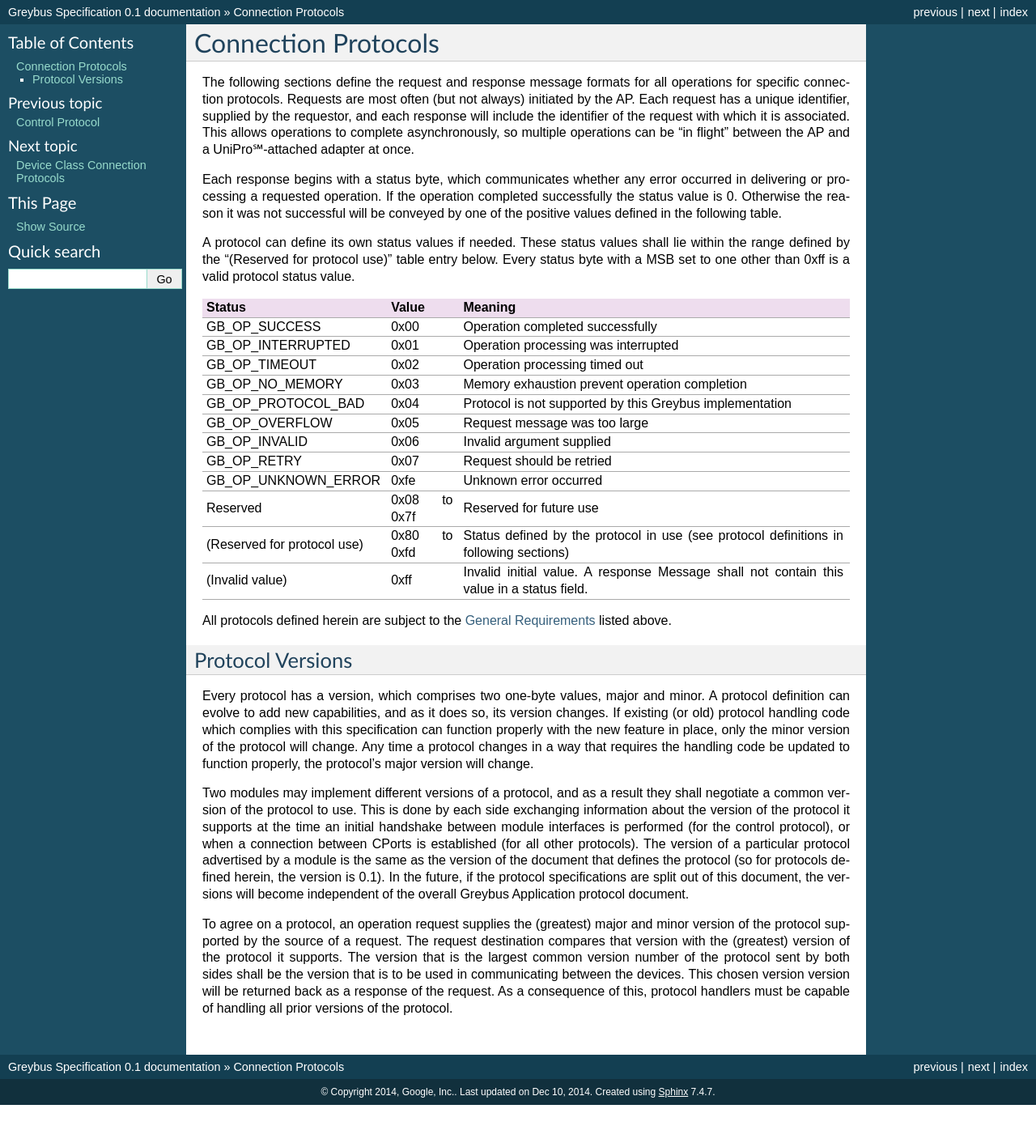
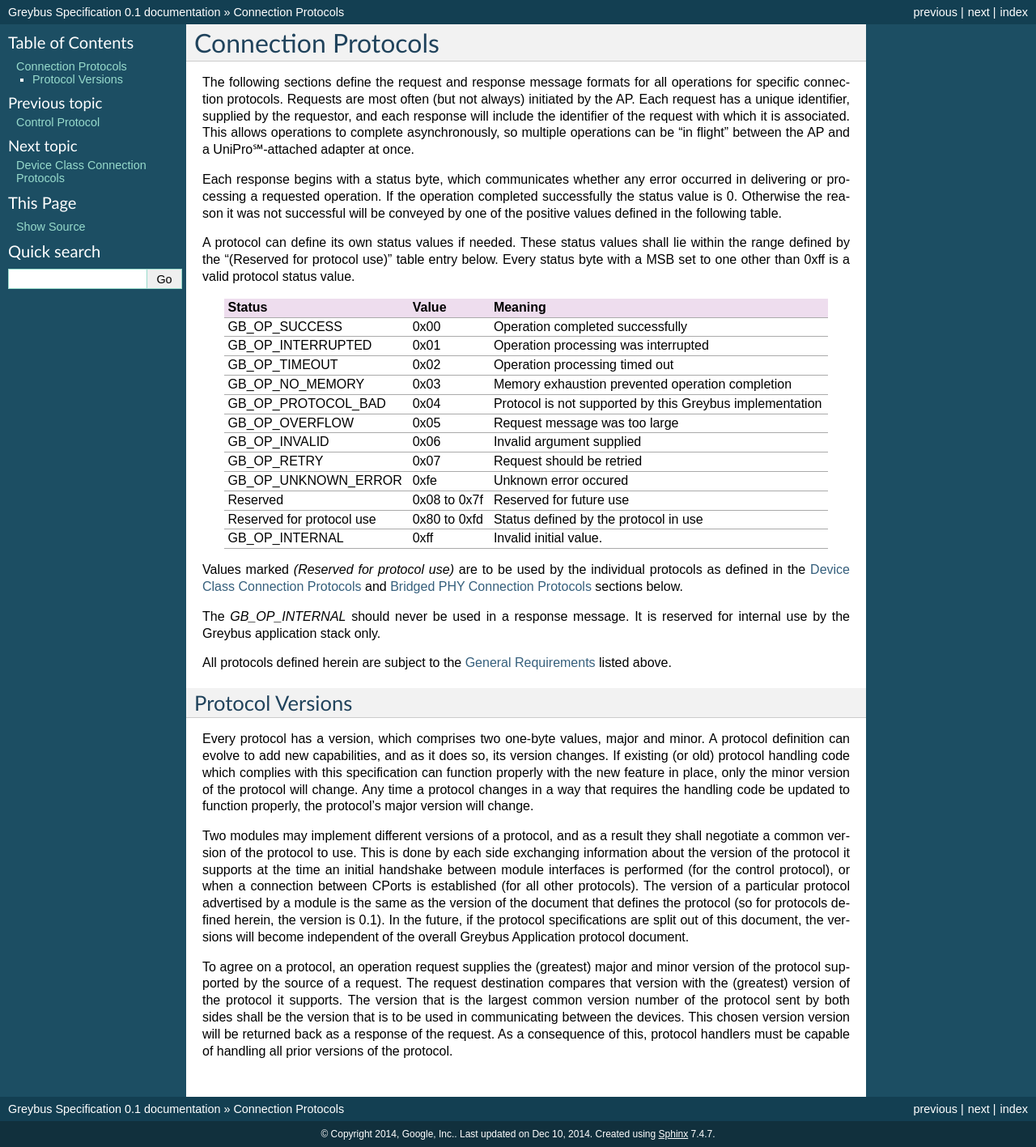
Before and after one commit to projectara/greybus-spec, a Sphinx documentation site: the page built from source/connection.rst, in a window 1280 px wide. Shown: the whole page at 81% size. Built offline with Sphinx 7.4.7, drawn with Linux system fonts in a browser that asks for light colours; before the commit the page ends 1365 px from its top, so only the background shows below that.

Commit message:
Connection Protocols: convert table to "native" rst type
There was only one table in this section, in the "sphinx" format, so
convert it to "native" rst format.  In this conversion, move some of the
wording of the "meaning" out into the text itself, as a table shouldn't
have multiple sentances in a single field.

Also explicitly define GB_OP_INTERNAL as a value, showing that this is
an internal use value, not just some "invalid" field.

Reviewed-by: Marti Bolivar <mbolivar@leaflabs.com>
Signed-off-by: Greg Kroah-Hartman <greg@kroah.com>

```diff
--- a/source/connection.rst
+++ b/source/connection.rst
@@ -23,50 +23,29 @@ values shall lie within the range defined by the "(Reserved for
 protocol use)" table entry below. Every status byte with a MSB set to
 one other than 0xff is a valid protocol status value.
 
-.. list-table::
-   :header-rows: 1
+============================  ===============  =======================
+Status                        Value            Meaning
+============================  ===============  =======================
+GB_OP_SUCCESS                 0x00             Operation completed successfully
+GB_OP_INTERRUPTED             0x01             Operation processing was interrupted
+GB_OP_TIMEOUT                 0x02             Operation processing timed out
+GB_OP_NO_MEMORY               0x03             Memory exhaustion prevented operation completion
+GB_OP_PROTOCOL_BAD            0x04             Protocol is not supported by this Greybus implementation
+GB_OP_OVERFLOW                0x05             Request message was too large
+GB_OP_INVALID                 0x06             Invalid argument supplied
+GB_OP_RETRY                   0x07             Request should be retried
+GB_OP_UNKNOWN_ERROR           0xfe             Unknown error occured
+Reserved                      0x08 to 0x7f     Reserved for future use
+Reserved for protocol use     0x80 to 0xfd     Status defined by the protocol in use
+GB_OP_INTERNAL                0xff             Invalid initial value.
+============================  ===============  =======================
 
-   * - Status
-     - Value
-     - Meaning
-   * - GB_OP_SUCCESS
-     - 0x00
-     - Operation completed successfully
-   * - GB_OP_INTERRUPTED
-     - 0x01
-     - Operation processing was interrupted
-   * - GB_OP_TIMEOUT
-     - 0x02
-     - Operation processing timed out
-   * - GB_OP_NO_MEMORY
-     - 0x03
-     - Memory exhaustion prevent operation completion
-   * - GB_OP_PROTOCOL_BAD
-     - 0x04
-     - Protocol is not supported by this Greybus implementation
-   * - GB_OP_OVERFLOW
-     - 0x05
-     - Request message was too large
-   * - GB_OP_INVALID
-     - 0x06
-     - Invalid argument supplied
-   * - GB_OP_RETRY
-     - 0x07
-     - Request should be retried
-   * - GB_OP_UNKNOWN_ERROR
-     - 0xfe
-     - Unknown error occurred
-   * - Reserved
-     - 0x08 to 0x7f
-     - Reserved for future use
-   * - (Reserved for protocol use)
-     - 0x80 to 0xfd
-     - Status defined by the protocol in use (see protocol definitions
-       in following sections)
-   * - (Invalid value)
-     - 0xff
-     - Invalid initial value. A response Message shall not contain
-       this value in a status field.
+Values marked *(Reserved for protocol use)* are to be used by the
+individual protocols as defined in the :ref:`device-class-protocols` and
+:ref:`bridged-phy-protocols` sections below.
+
+The *GB_OP_INTERNAL* should never be used in a response message. It
+is reserved for internal use by the Greybus application stack only.
 
 All protocols defined herein are subject to the
 :ref:`general-requirements` listed above.
```
